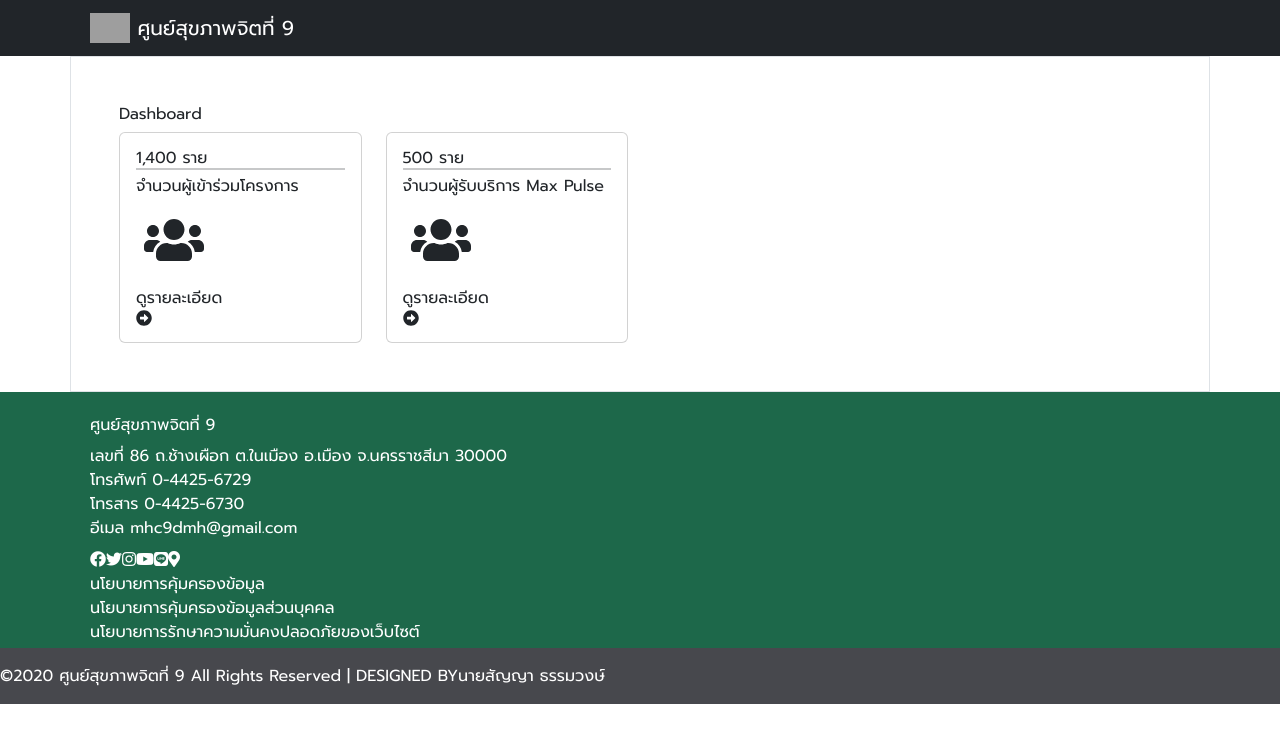
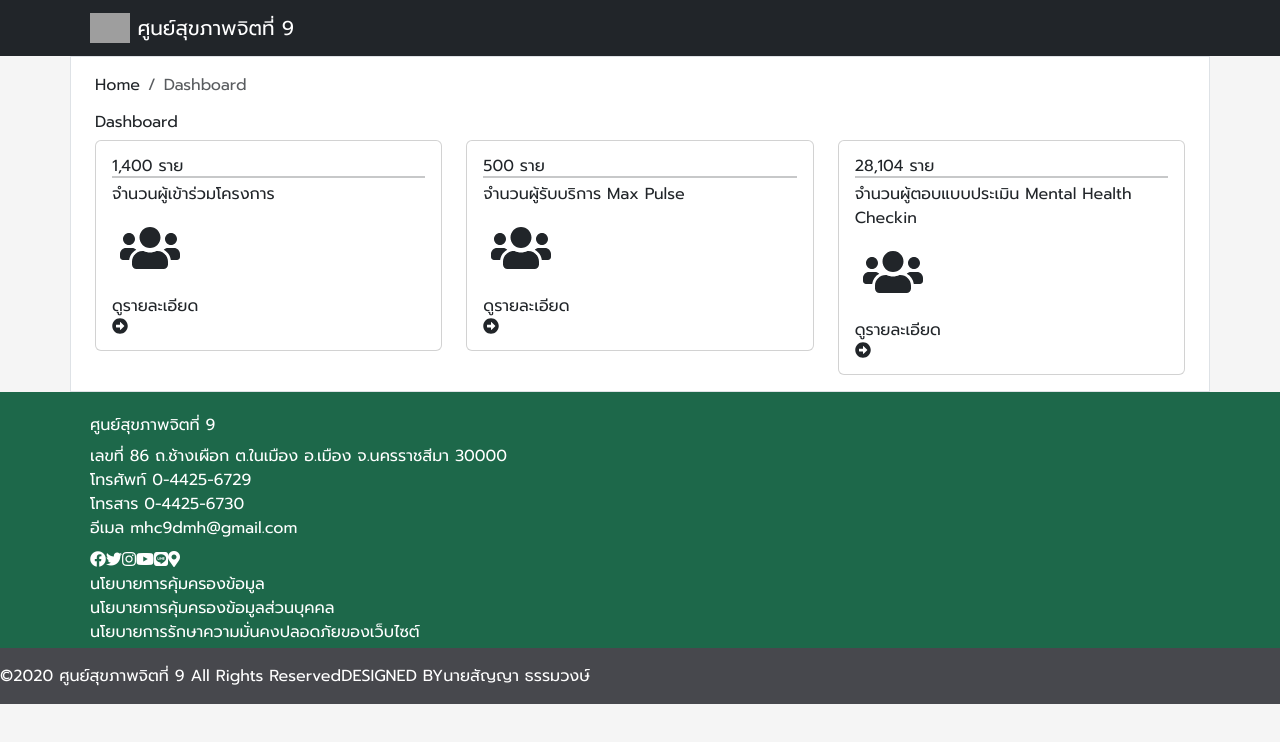
Before and after one commit to sanyath007/react-mhc9-report, a React (Vite) app: page / in a window 1280 px wide. Shown: the top 742 px of the page. Built offline with nearby package versions, Linux system fonts and the light colour scheme; grey boxes are pictures that could not be loaded.

Commit message:
reflactor: re-design Dashboard, Footer component, feat: add new api module

```diff
--- a/src/components/Footer.jsx
+++ b/src/components/Footer.jsx
@@ -28,11 +28,16 @@ const Footer = () => {
                 </div>
             </div>
             <div className="footer-bottom text-white py-3 flex justify-center">
-                <div className="text-sm">
-                    ©2020 ศูนย์สุขภาพจิตที่ 9 All Rights Reserved | DESIGNED BY
-                    <a href="https://www.query-studio.com" target="_blank" rel="noreferrer">
-                        นายสัญญา ธรรมวงษ์
-                    </a>
+                <div className="flex md:flex-row max-md:flex-col md:justify-center max-md:items-center gap-1 text-sm">
+                    <span className="md:after:content-['|']">
+                        <span className="md:mr-1">©2020 ศูนย์สุขภาพจิตที่ 9 All Rights Reserved</span>
+                    </span>
+                    <span>
+                        DESIGNED BY
+                        <a href="https://www.query-studio.com" target="_blank" rel="noreferrer" className="ml-1">
+                            นายสัญญา ธรรมวงษ์
+                        </a>
+                    </span>
                 </div>
             </div>
         </footer>
--- a/src/index.css
+++ b/src/index.css
@@ -25,6 +25,7 @@ body {
     min-height: 100vh;
     font-family: 'Poppins', sans-serif;
     font-family: 'Prompt', sans-serif;
+    background: #F5F5F5;
 }
 
 footer {
--- a/src/views/Dashboard.jsx
+++ b/src/views/Dashboard.jsx
@@ -1,28 +1,46 @@
 import React from 'react'
-import { Col, Row } from 'react-bootstrap'
+import { Breadcrumb, Col, Row } from 'react-bootstrap'
 import StatCard from '../components/StatCard'
 
 const Dashboard = () => {
     return (
-        <div className="container p-5 border w-full">
+        <div className="container py-3 px-4 w-full bg-white border">
+            <Breadcrumb>
+                <Breadcrumb.Item href="#">Home</Breadcrumb.Item>
+                {/* <Breadcrumb.Item href="https://getbootstrap.com/docs/4.0/components/breadcrumb/">
+                    Library
+                </Breadcrumb.Item> */}
+                <Breadcrumb.Item active>Dashboard</Breadcrumb.Item>
+            </Breadcrumb>
+
+            <div className="content">
                 <h1 className="text-3xl font-bold mb-2">Dashboard</h1>
+
                 {/* Stat Card */}
                 <Row>
-                <Col md={3}>
+                    <Col md={4} className="max-md:mb-4">
                         <StatCard
                             title="จำนวนผู้เข้าร่วมโครงการ"
                             value={'1,400'}
                             bgColor={'bg-red-200'}
                         />
                     </Col>
-                <Col md={3}>
+                    <Col md={4} className="max-md:mb-4">
                         <StatCard
                             title="จำนวนผู้รับบริการ Max Pulse"
                             value={'500'}
                             bgColor={'bg-green-200'}
                         />
                     </Col>
+                    <Col md={4} className="max-md:mb-4">
+                        <StatCard
+                            title="จำนวนผู้ตอบแบบประเมิน Mental Health Checkin"
+                            value={'28,104'}
+                            bgColor={'bg-indigo-200'}
+                        />
+                    </Col>
                 </Row>
+            </div>
         </div>
     )
 }
```
Also changed, not shown: src/api/index.js (added, +27 -0 lines). Lines whose indentation alone changed are shown as unchanged.
